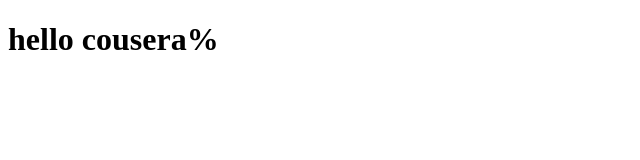
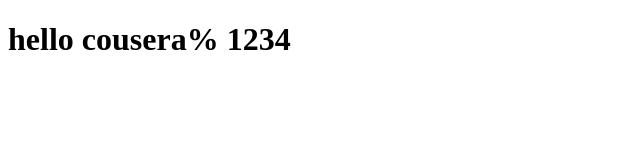
Before and after one commit to mangalaswetha/hello, a plain HTML site: page site/index.html in a window 1280 px wide. Shown: the whole page, without its empty margins (0-640 px from the left). Drawn offline with Linux system fonts and the light colour scheme.

Commit message:
small addition

```diff
--- a/site/index.html
+++ b/site/index.html
@@ -6,6 +6,6 @@
 	<title> hello cousera!! </title>
 </head>
 <body>
-<h1>hello cousera%</h1>
+<h1>hello cousera% 1234</h1>
 </body>
 </html>
```
